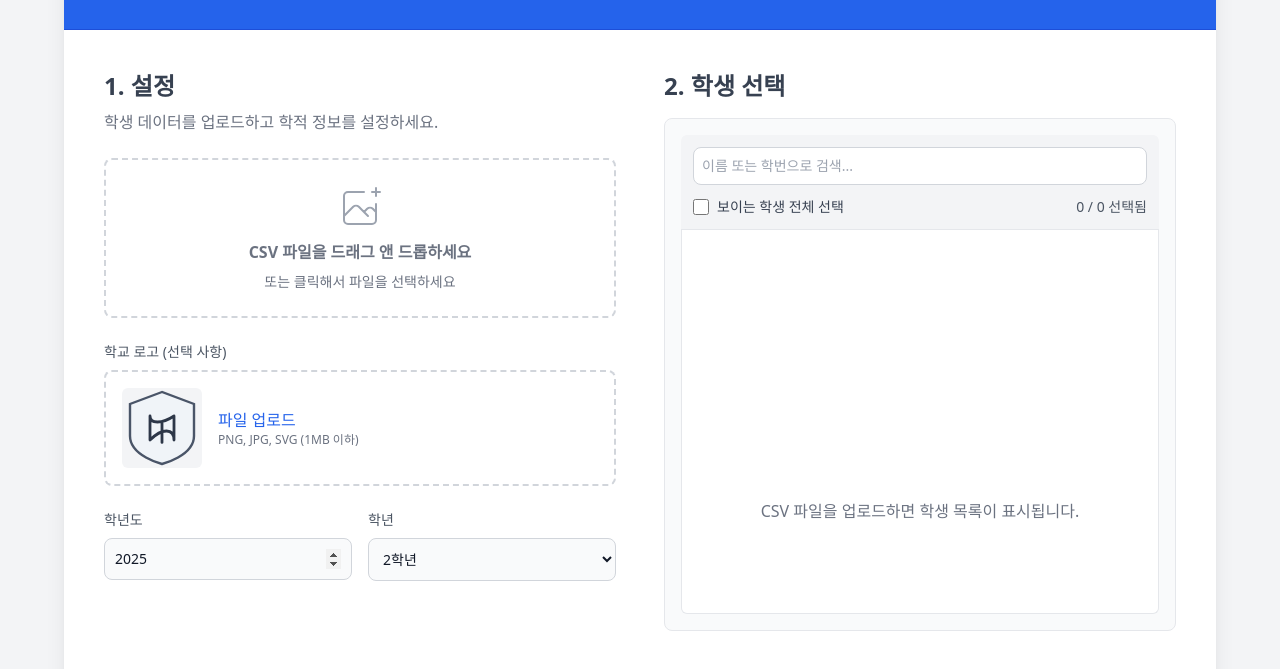
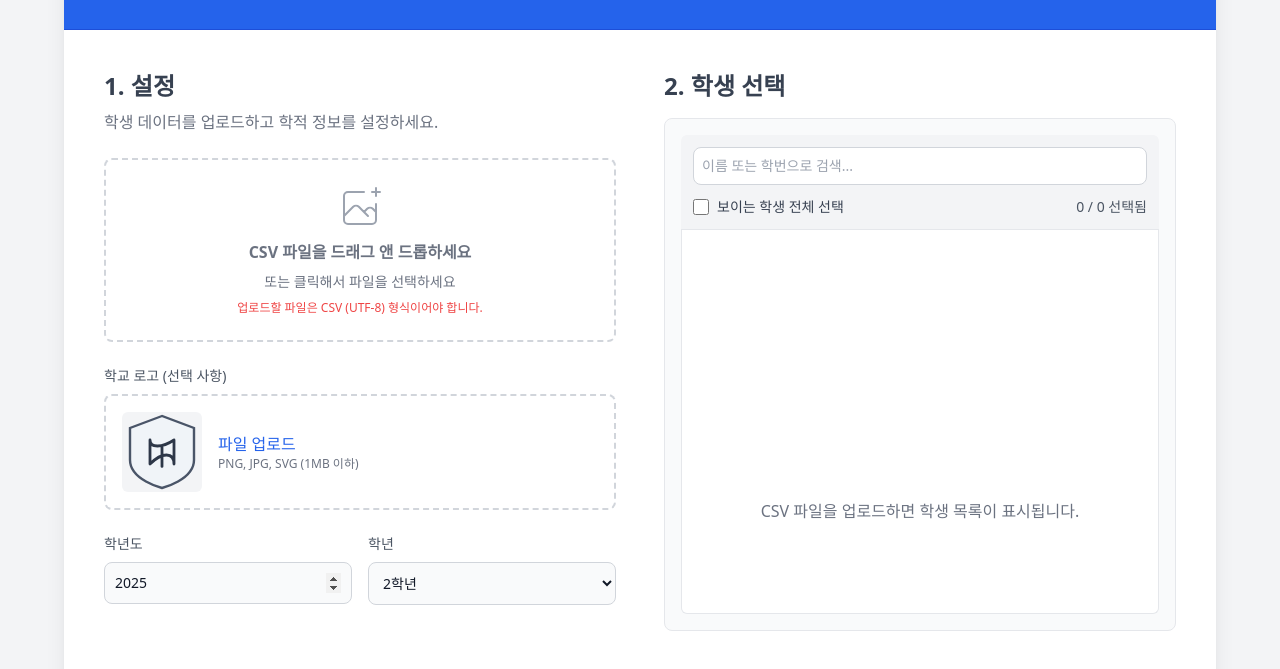
Before and after one commit to KKHLAND/textbook, a plain HTML site: page index.html in a window 1280 px wide. Shown: the part 131-800 px from the top of the page. Drawn offline with nearby package versions, Linux system fonts and the light colour scheme.

Commit message:
Update index.html

```diff
--- a/index.html
+++ b/index.html
@@ -68,6 +68,7 @@
                                 </svg>
                                 <p class="font-semibold">CSV 파일을 드래그 앤 드롭하세요</p>
                                 <p class="text-sm">또는 클릭해서 파일을 선택하세요</p>
+                                <p class="text-xs text-red-500 mt-2">업로드할 파일은 CSV (UTF-8) 형식이어야 합니다.</p>
                             </div>
                             <div id="file-upload-status" class="mt-4 w-full max-w-sm border-t pt-4 space-y-2 hidden">
                                 <p class="text-sm font-semibold text-gray-600 mb-2">업로드된 파일:</p>
```
